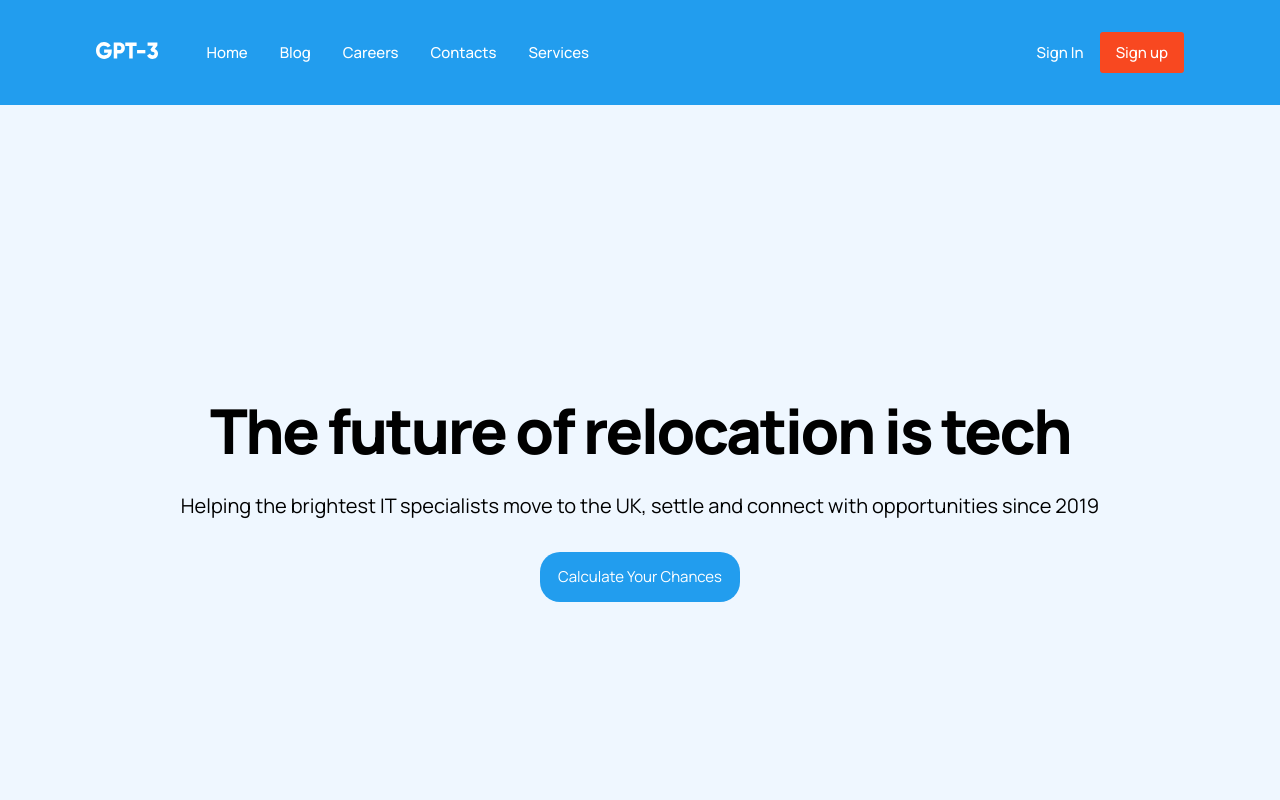
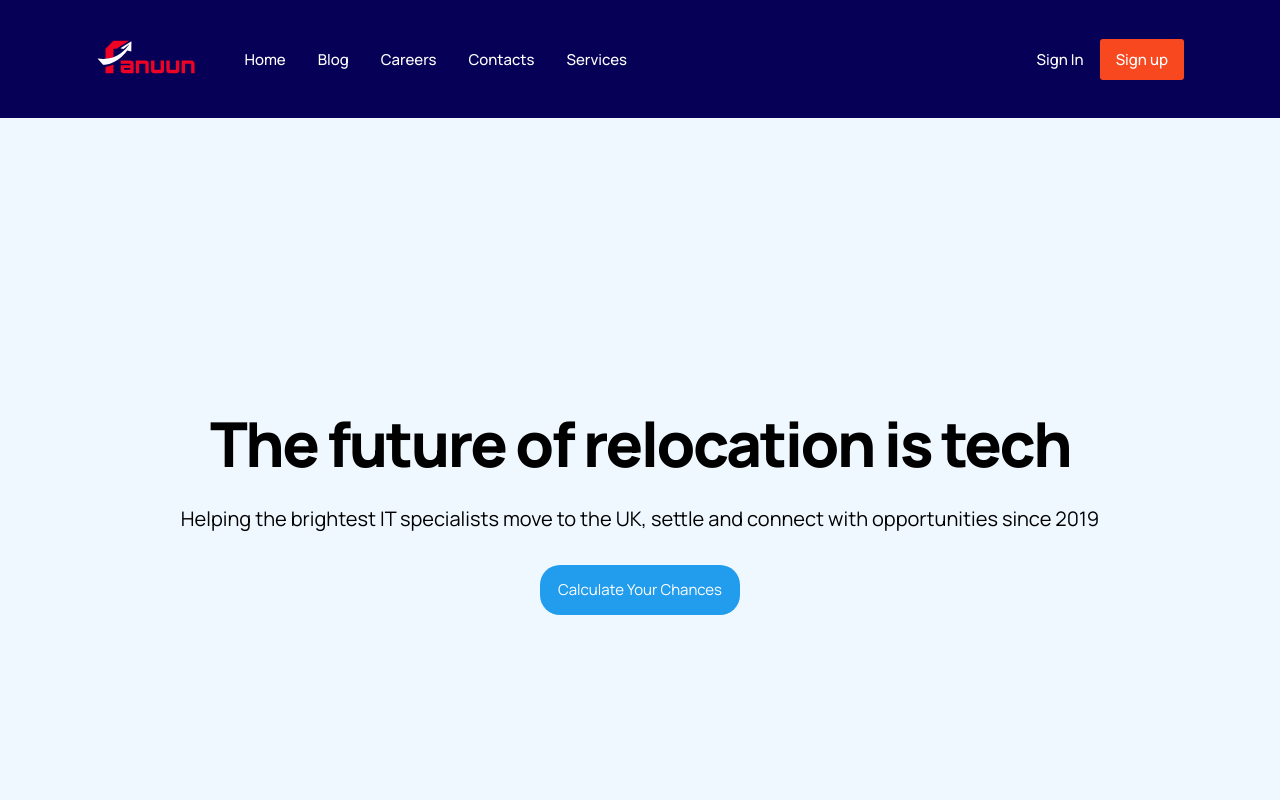
Before and after one commit to hassanzafarr/immigram, a React (Create React App) app: page / in a window 1280 px wide. Shown: the top 800 px of the page. Built offline with nearby package versions, Linux system fonts and the light colour scheme.

Commit message:
change header and logo

```diff
--- a/src/components/navbar/Navbar.jsx
+++ b/src/components/navbar/Navbar.jsx
@@ -1,6 +1,6 @@
 import React, { useState } from "react";
 import { RiMenu3Line, RiCloseLin, RiCloseLine } from "react-icons/ri";
-import logo from "../../assets/logo.svg";
+import logo from "../../assets/fanunn.svg";
 import "./navbar.css";
 
 const Navbar = () => {
--- a/src/components/navbar/navbar.css
+++ b/src/components/navbar/navbar.css
@@ -3,7 +3,7 @@
   justify-content: space-between;
   align-items: center;
   padding: 2rem 6rem;
-  background-color: #229dee;
+  background-color: #060056;
 }
 .immi__navbar-links {
   flex: 1;
@@ -15,8 +15,8 @@
   margin-right: 2rem;
 }
 .immi__navbar-links_logo img {
-  width: 62.45px;
-  height: 16.02px;
+  width: 100.45px;
+  height: 50.02px;
 }
 .immi__navbar-links_container {
   display: flex;
@@ -30,7 +30,7 @@
 .immi__navbar-links_container p,
 .immi__navbar-sign p,
 .immi__navbar-menu_container p {
-  color: white;
+  color: rgb(255, 255, 255);
   font-family: var(--font-family);
   font-weight: 500;
   font-size: 15px;
--- a/src/containers/footer/Footer.jsx
+++ b/src/containers/footer/Footer.jsx
@@ -1,11 +1,11 @@
 import React from "react";
-import gpt3Logo from "../../assets/logo.svg";
+import Logo from "../../assets/fanunn.svg";
 import "./footer.css";
 const Footer = () => (
   <div className="immi__footer section__padding">
     <div className="immi__footer-links">
       <div className="immi__footer-links_logo">
-        <img src={gpt3Logo} alt="gpt3_logo" />
+        <img src={Logo} alt="gpt3_logo" />
         <p>
           Crechterwoord K12 182 DK Alknjkcb, <br /> All Rights Reserved
         </p>
```
Also changed, not shown: src/assets/fanun.svg (added), src/assets/fanunn.svg (added).
